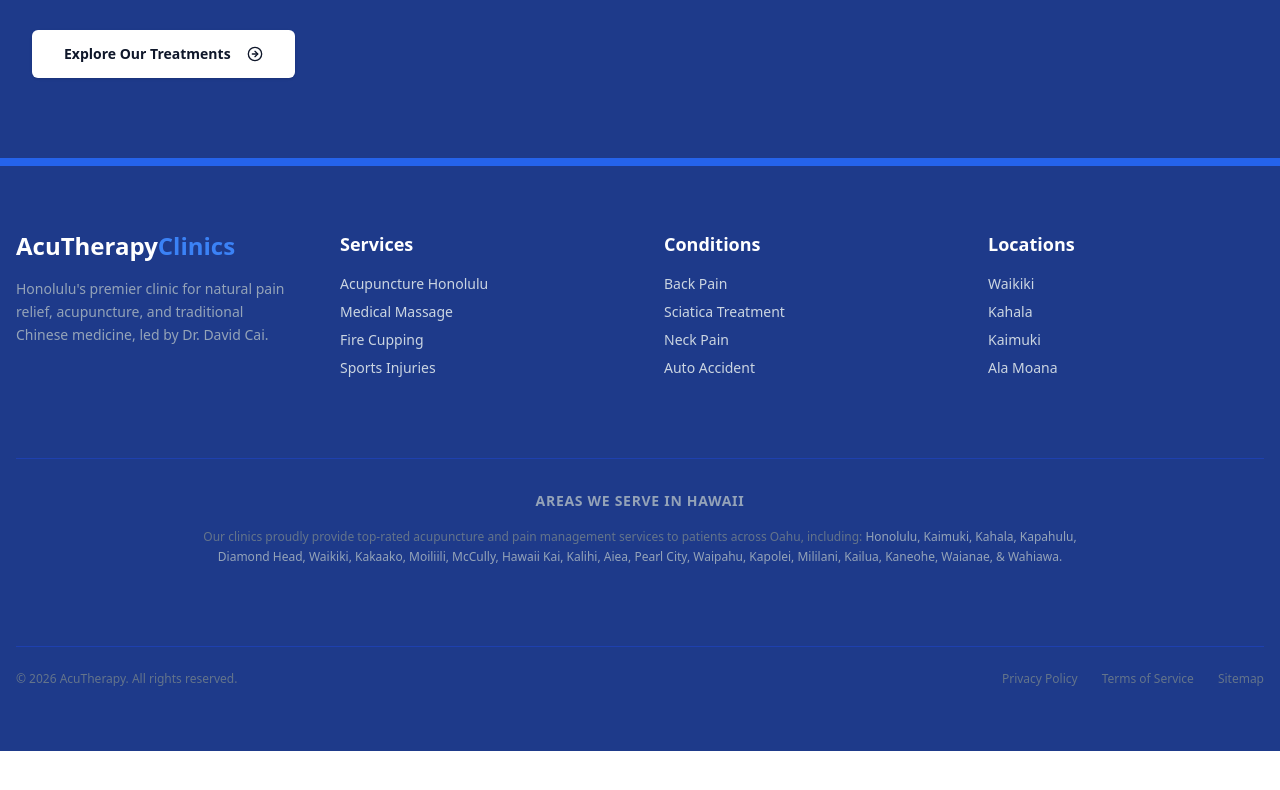
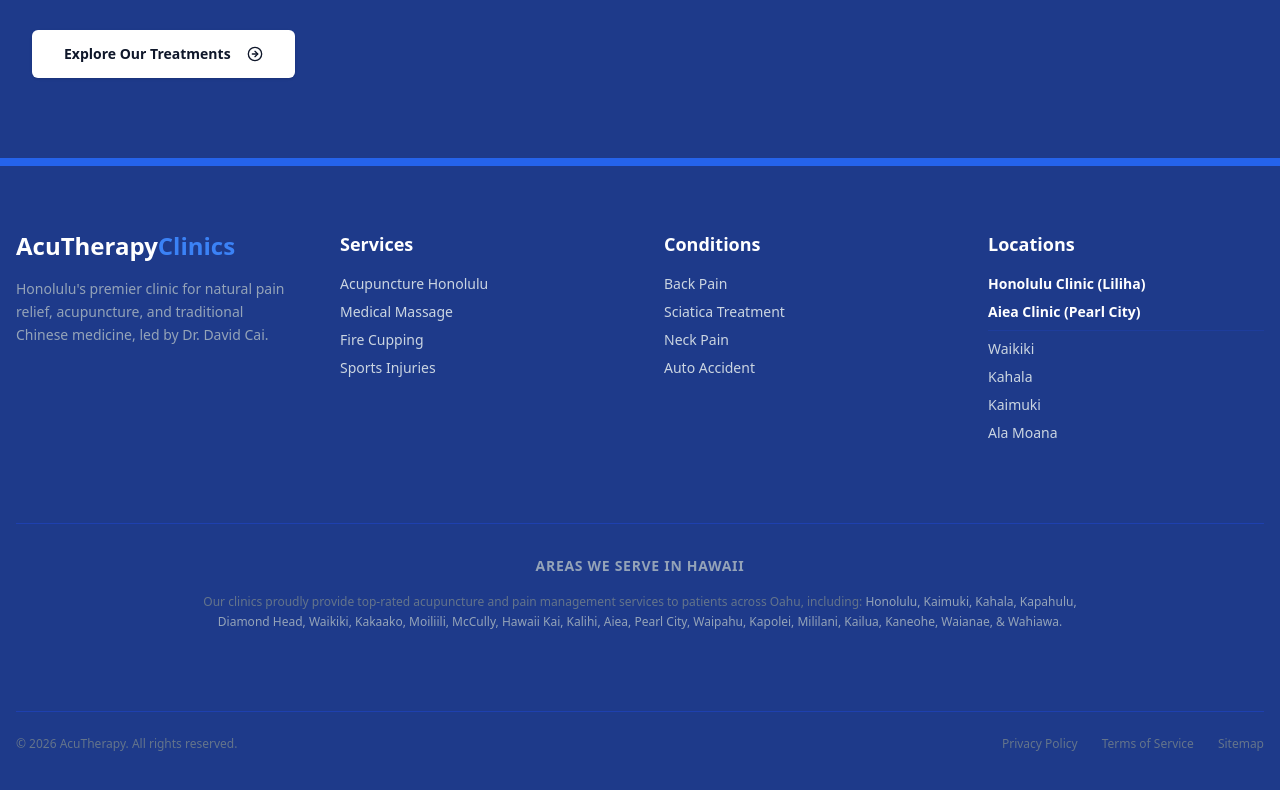
Before and after one commit to acutherapy/acutherapy-web-v2, a React (Vite) app: page / in a window 1280 px wide. Shown: the part 3725-4515 px from the top of the page. Before the commit the page ends 4476 px from the top, so only its background shows below. Built offline with nearby package versions, Linux system fonts and the light colour scheme.

Commit message:
feat: prominently feature core clinics in main site footer for maximum geo-conversion and local link equity

```diff
--- a/src/App.tsx
+++ b/src/App.tsx
@@ -364,6 +364,8 @@ const Layout = ({ children }: { children: React.ReactNode }) => {
           <div>
             <h4 className="text-lg font-bold text-white mb-4">{footerLocations}</h4>
             <ul className="space-y-2 text-sm">
+              <li><a href="/honolulu-clinic" className="font-semibold text-white hover:text-blue-300">{pathname.includes('/zh') ? '檀香山总院 (Liliha)' : 'Honolulu Clinic (Liliha)'}</a></li>
+              <li><a href="/aiea-pearl-city-clinic" className="font-semibold text-white hover:text-blue-300 pb-2 border-b border-blue-800/50 block mb-2">{pathname.includes('/zh') ? '阿伊亚分院 (Aiea)' : 'Aiea Clinic (Pearl City)'}</a></li>
               <li><a href="/acupuncture-waikiki" className="hover:text-blue-400">{linkWaikiki}</a></li>
               <li><a href="/acupuncture-kahala" className="hover:text-blue-400">{linkKahala}</a></li>
               <li><a href="/acupuncture-kaimuki" className="hover:text-blue-400">{linkKaimuki}</a></li>
```
